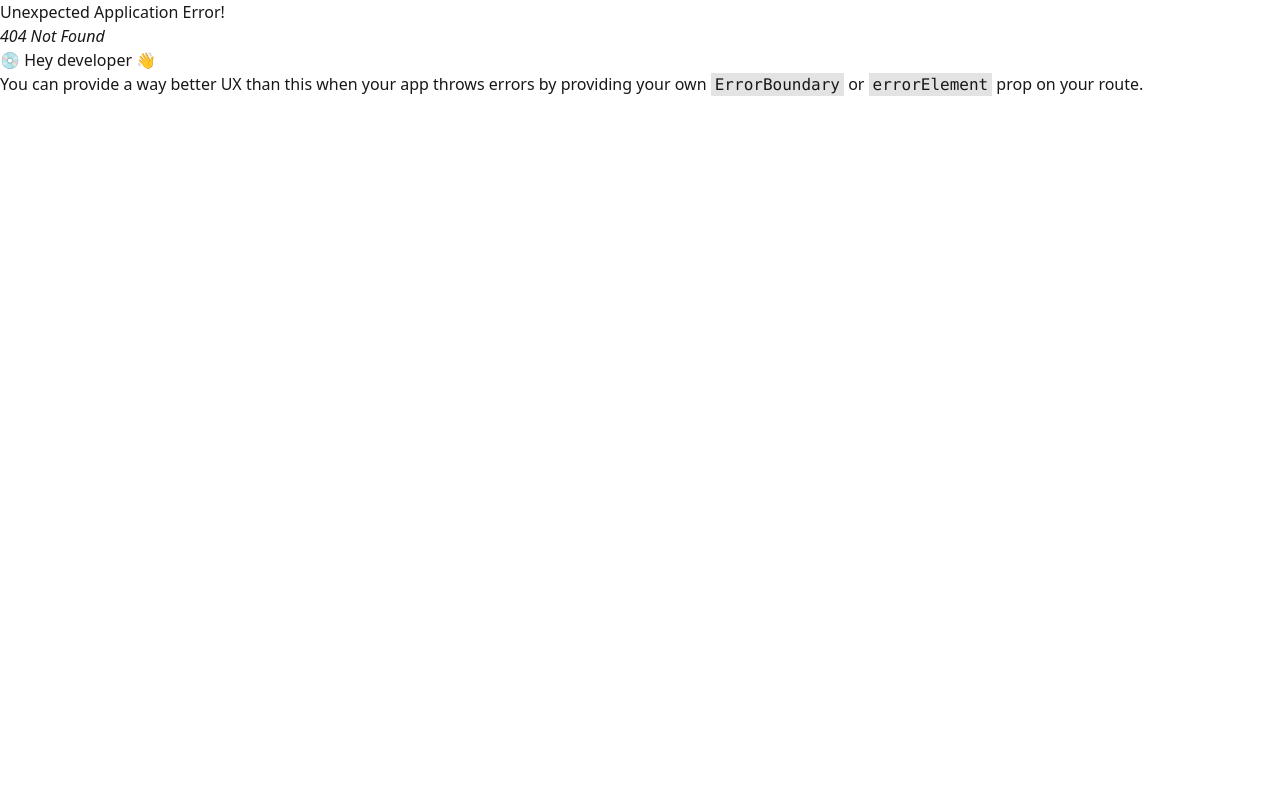
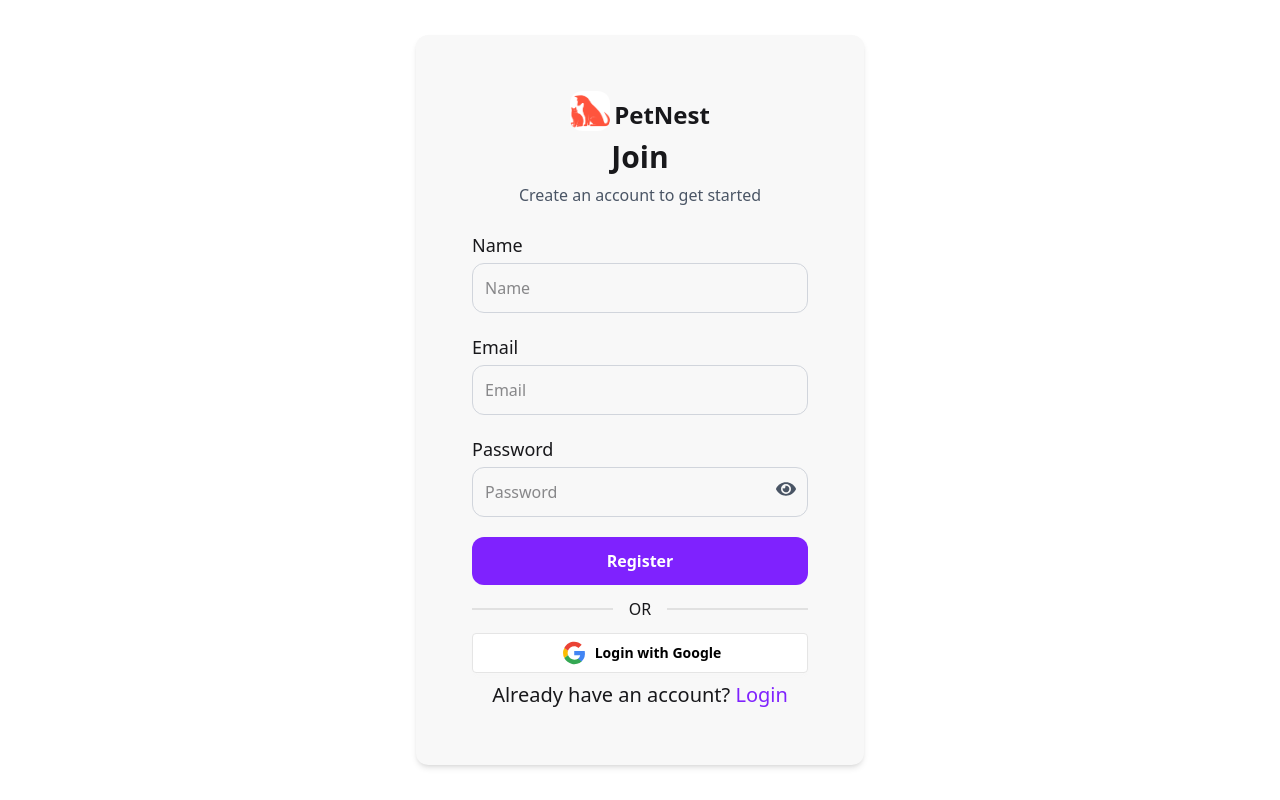
Before and after one commit to mahatab6/Node-Talk-Client-Side, a React (Vite) app: page /register in a window 1280 px wide. Before the commit this address had no page. Built offline with nearby package versions, Linux system fonts and the light colour scheme.

Commit message:
login and register page added

```diff
--- a/package.json
+++ b/package.json
@@ -13,6 +13,8 @@
     "@tailwindcss/vite": "^4.1.11",
     "react": "^19.1.0",
     "react-dom": "^19.1.0",
+    "react-hook-form": "^7.60.0",
+    "react-icons": "^5.5.0",
     "react-router": "^7.6.3",
     "tailwindcss": "^4.1.11"
   },
--- a/src/components/Navbar.jsx
+++ b/src/components/Navbar.jsx
@@ -35,7 +35,7 @@ const Navbar = () => {
                     </ul>
                 </div>
                 <div className="navbar-end">
-                    <Link className='btn'>Login</Link>
+                    <Link to='/login' className='btn'>Login</Link>
                 </div>
             </div>
         </div>
--- /dev/null
+++ b/src/layout/AuthLayout.jsx
@@ -0,0 +1,14 @@
+import React from 'react';
+import { Link, Outlet } from 'react-router';
+
+const AuthLayout = () => {
+  return (
+    <div className="min-h-screen flex items-center justify-center  px-4">
+      <div className="max-w-md w-full bg-base-200 p-8 rounded-xl shadow-md">
+        <Outlet/>
+      </div>
+    </div>
+  );
+};
+
+export default AuthLayout;
--- a/src/pages/Login.jsx
+++ b/src/pages/Login.jsx
@@ -0,0 +1,88 @@
+import React from 'react';
+import { useForm } from 'react-hook-form';
+import PetLogo from '../components/PetLogo';
+import { Link } from 'react-router';
+
+const Login = () => {
+  const {
+    register,
+    handleSubmit,
+    formState: { errors },
+  } = useForm();
+
+  const onSubmit = (data) => {
+    console.log('Login Data:', data);
+    // Handle login logic (Firebase/Auth API/etc.)
+  };
+
+  return (
+    <div className="max-w-md mx-auto p-6 rounded-xl">
+        <div className="text-center justify-items-center mb-6 space-y-2">
+            <PetLogo/>
+            <h1 className="text-3xl font-bold">Welcome Back!</h1>
+            <p className="text-gray-600">Sign in to manage your pets</p>
+        </div>
+
+        <form onSubmit={handleSubmit(onSubmit)} className="space-y-5">
+            {/* Email Field */}
+            <div>
+            <label className="block text-lg font-medium mb-1">Email</label>
+            <input
+                type="email"
+                placeholder="Email"
+                className="w-full p-3 border border-gray-300 rounded-xl focus:outline-none focus:ring-2 focus:ring-violet-500"
+                {...register('email', {
+                required: 'Email is required',
+                pattern: {
+                    value: /^\S+@\S+$/i,
+                    message: 'Enter a valid email address',
+                },
+                })}
+            />
+            {errors.email && (
+                <p className="text-red-500 text-sm mt-1">{errors.email.message}</p>
+            )}
+            </div>
+
+            {/* Password Field */}
+            <div>
+            <label className="block text-lg font-medium mb-1">Password</label>
+            <input
+                type="password"
+                placeholder="Password"
+                className="w-full p-3 border border-gray-300 rounded-xl focus:outline-none focus:ring-2 focus:ring-violet-500"
+                {...register('password', {
+                required: 'Password is required',
+                minLength: {
+                    value: 6,
+                    message: 'Password must be at least 6 characters',
+                },
+                pattern: {
+                    value:
+                    /^(?=.*[a-z])(?=.*[A-Z])(?=.*\d)(?=.*[!@#$%^&*])[A-Za-z\d!@#$%^&*]{6,}$/,
+                    message:
+                    'Password must contain uppercase, lowercase, number, and special character',
+                },
+                })}
+            />
+                {errors.password && (<p className="text-red-500 text-sm mt-1">{errors.password.message}</p>)}
+            </div>
+
+            {/* Submit Button */}
+            <button type="submit" className="w-full py-3 bg-violet-600 hover:bg-violet-700 text-white font-semibold rounded-xl transition-all duration-300">Log In</button>
+        </form>
+
+        <div className="divider">OR</div>
+
+        <button className="btn w-full bg-white text-black border-[#e5e5e5]">
+            <svg aria-label="Google logo" width="30" height="30" xmlns="http://www.w3.org/2000/svg" viewBox="0 0 512 512"><g><path d="m0 0H512V512H0" fill="#fff"></path><path fill="#34a853" d="M153 292c30 82 118 95 171 60h62v48A192 192 0 0190 341"></path><path fill="#4285f4" d="m386 400a140 175 0 0053-179H260v74h102q-7 37-38 57"></path><path fill="#fbbc02" d="m90 341a208 200 0 010-171l63 49q-12 37 0 73"></path><path fill="#ea4335" d="m153 219c22-69 116-109 179-50l55-54c-78-75-230-72-297 55"></path></g></svg>
+            Login with Google
+        </button>
+
+        <p className='text-xl text-center pt-2'>Don't have an account?<Link to="/register" className='text-violet-600'> Sign up</Link></p>
+
+    </div>
+  );
+};
+
+export default Login;
--- a/src/pages/Register.jsx
+++ b/src/pages/Register.jsx
@@ -0,0 +1,113 @@
+import React, { useState } from 'react';
+import { useForm } from 'react-hook-form';
+import { FaEye, FaEyeSlash } from 'react-icons/fa';
+import { Link } from 'react-router';
+import PetLogo from '../components/PetLogo';
+
+const Register = () => {
+  const { register, handleSubmit, formState: { errors } } = useForm();
+  const [showPassword, setShowPassword] = useState(false);
+
+  const onSubmit = (data) => {
+    console.log(data);
+    // handle registration
+  };
+
+  return (
+    <div className="max-w-md mx-auto p-6 rounded-xl">
+      <div className="text-center justify-items-center mb-6 space-y-2">
+        <PetLogo />
+        <h1 className="text-3xl font-bold">Join</h1>
+        <p className="text-gray-600">Create an account to get started</p>
+      </div>
+
+      <form onSubmit={handleSubmit(onSubmit)} className="space-y-5">
+        {/* Name Field */}
+        <div>
+          <label className="block text-lg font-medium mb-1">Name</label>
+          <input
+            type="text"
+            placeholder="Name"
+            className="w-full p-3 border border-gray-300 rounded-xl focus:outline-none focus:ring-2 focus:ring-violet-500"
+            {...register('Name', {
+              required: 'User name is required',
+            })}
+          />
+        </div>
+        {/* Email Field */}
+        <div>
+          <label className="block text-lg font-medium mb-1">Email</label>
+          <input
+            type="email"
+            placeholder="Email"
+            className="w-full p-3 border border-gray-300 rounded-xl focus:outline-none focus:ring-2 focus:ring-violet-500"
+            {...register('email', {
+              required: 'Email is required',
+              pattern: {
+                value: /^\S+@\S+$/i,
+                message: 'Enter a valid email address',
+              },
+            })}
+          />
+          {errors.email && (
+            <p className="text-red-500 text-sm mt-1">{errors.email.message}</p>
+          )}
+        </div>
+
+        {/* Password Field with Show/Hide */}
+        <div>
+          <label className="block text-lg font-medium mb-1">Password</label>
+          <div className="relative">
+            <input
+              type={showPassword ? "text" : "password"}
+              placeholder="Password"
+              className="w-full p-3 pr-10 border border-gray-300 rounded-xl focus:outline-none focus:ring-2 focus:ring-violet-500"
+              {...register('password', {
+                required: 'Password is required',
+                minLength: {
+                  value: 6,
+                  message: 'Password must be at least 6 characters',
+                },
+                pattern: {
+                  value: /^(?=.*[a-z])(?=.*[A-Z])(?=.*\d)(?=.*[!@#$%^&*])[A-Za-z\d!@#$%^&*]{6,}$/,
+                  message: 'Password must contain uppercase, lowercase, number, and special character',
+                },
+              })}
+            />
+            <span
+              onClick={() => setShowPassword(!showPassword)}
+              className="absolute right-3 top-3 text-xl text-gray-600 cursor-pointer"
+            >
+              {showPassword ? <FaEyeSlash /> : <FaEye />}
+            </span>
+          </div>
+          {errors.password && (
+            <p className="text-red-500 text-sm mt-1">{errors.password.message}</p>
+          )}
+        </div>
+
+        {/* Submit Button */}
+        <button
+          type="submit"
+          className="w-full py-3 bg-violet-600 hover:bg-violet-700 text-white font-semibold rounded-xl transition-all duration-300"
+        >
+          Register
+        </button>
+      </form>
+
+      <div className="divider">OR</div>
+
+      <button className="btn w-full bg-white text-black border-[#e5e5e5]">
+        <svg aria-label="Google logo" width="30" height="30" xmlns="http://www.w3.org/2000/svg" viewBox="0 0 512 512"><g><path d="m0 0H512V512H0" fill="#fff"></path><path fill="#34a853" d="M153 292c30 82 118 95 171 60h62v48A192 192 0 0190 341"></path><path fill="#4285f4" d="m386 400a140 175 0 0053-179H260v74h102q-7 37-38 57"></path><path fill="#fbbc02" d="m90 341a208 200 0 010-171l63 49q-12 37 0 73"></path><path fill="#ea4335" d="m153 219c22-69 116-109 179-50l55-54c-78-75-230-72-297 55"></path></g></svg>
+        Login with Google
+      </button>
+
+      <p className='text-xl text-center pt-2'>
+        Already have an account?
+        <Link to="/login" className='text-violet-600'> Login</Link>
+      </p>
+    </div>
+  );
+};
+
+export default Register;
```
Also changed, not shown: src/routes/Routes.jsx (+21 -0 lines), 1 other file (tests, documents, lock files or other folders).
